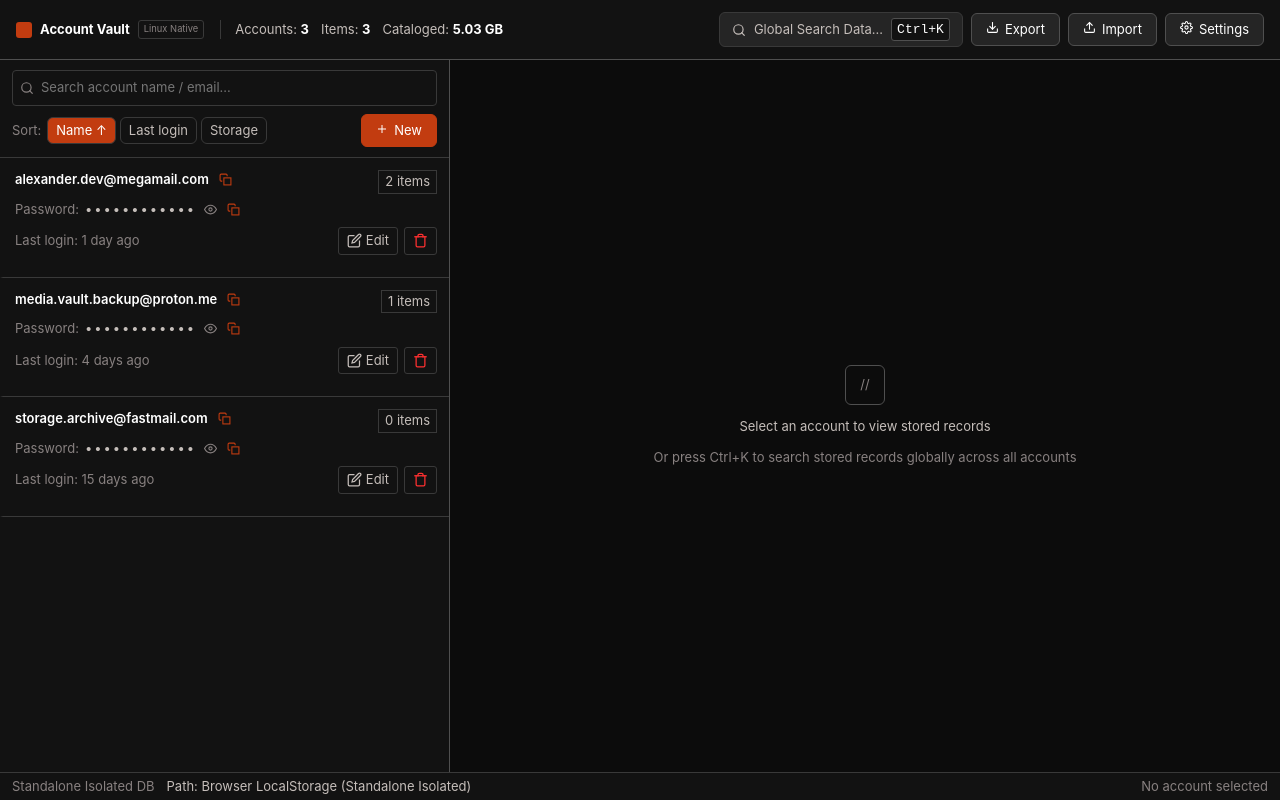
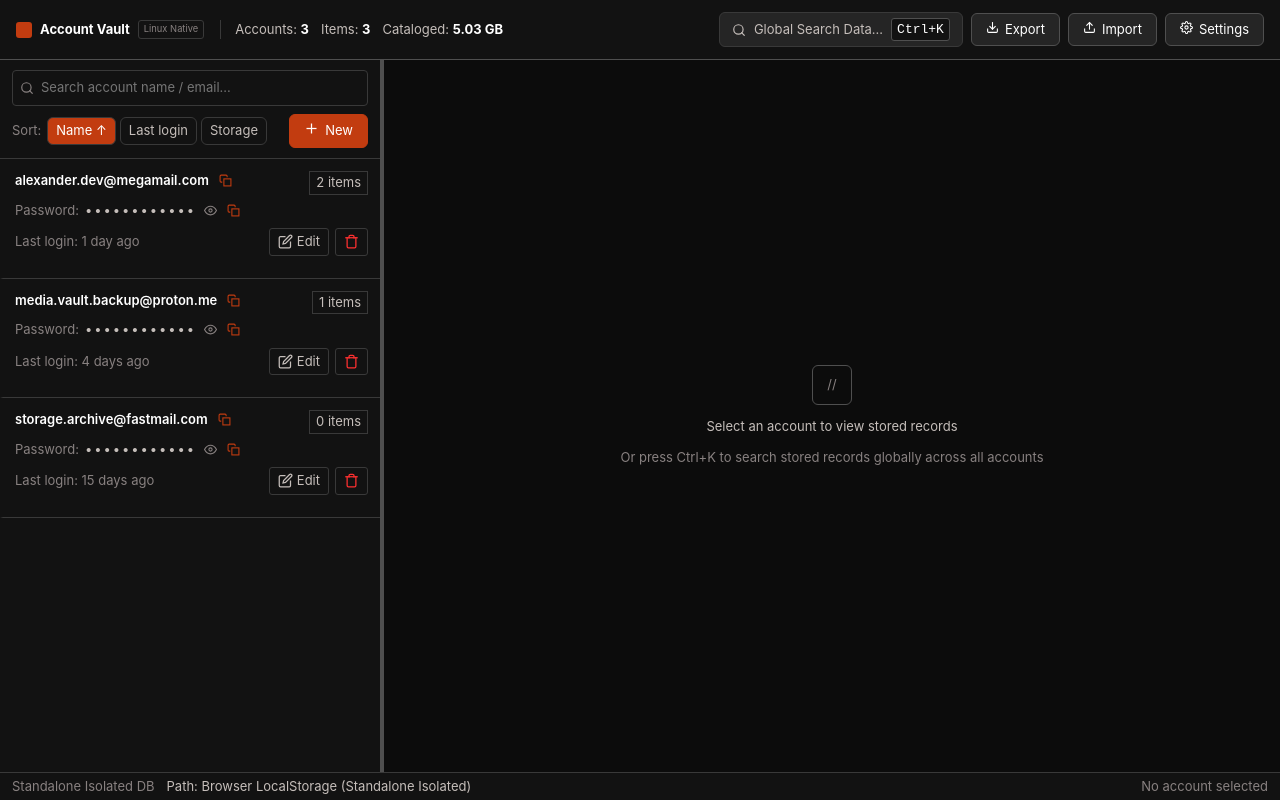
Before and after one commit to codewiththura/PikVault-Desktop, a React (Vite) app: page / in a window 1280 px wide. Built offline with nearby package versions, Linux system fonts and the light colour scheme.

Commit message:
feat: implement resizable sidebar with custom hook, local storage persistence, and keyboard accessibility

```diff
--- a/src/App.tsx
+++ b/src/App.tsx
@@ -14,6 +14,7 @@ import { SettingsModal } from "./components/settings/SettingsModal";
 import { ImagePreviewModal } from "./components/common/ImagePreviewModal";
 import { StorageGauge } from "./components/common/StorageGauge";
 import { RefreshCwIcon } from "./components/common/Icons";
+import { useResizableSidebar } from "./hooks/useResizableSidebar";
 import { Account, StoredItem } from "./types";
 import {
   formatDateTime,
@@ -109,6 +110,21 @@ export const App: React.FC = () => {
     }
   };
 
+  // Resizable Sidebar Hook
+  const {
+    sidebarWidth,
+    isResizing,
+    startResizing,
+    resetWidth,
+    handleKeyDown: handleSidebarKeyDown,
+    minWidth: minSidebarWidth,
+    maxWidth: maxSidebarWidth,
+  } = useResizableSidebar({
+    minWidth: 260,
+    maxWidth: 600,
+    defaultWidth: 380,
+  });
+
   return (
     <div
       style={{
@@ -127,18 +143,46 @@ export const App: React.FC = () => {
         {/* Left Master Pane: Accounts */}
         <aside
           style={{
-            width: "var(--sidebar-width)",
-            minWidth: "280px",
-            borderRight: "1px solid var(--border-strong)",
+            width: `${sidebarWidth}px`,
+            minWidth: `${minSidebarWidth}px`,
+            maxWidth: `${maxSidebarWidth}px`,
             background: "var(--bg-primary)",
             display: "flex",
             flexDirection: "column",
             height: "100%",
+            flexShrink: 0,
           }}
         >
           <AccountSortBar onAddAccount={handleOpenNewAccount} />
           <AccountList onEditAccount={handleEditAccount} />
         </aside>
+
+        {/* Resizer Divider */}
+        <div
+          role="separator"
+          aria-orientation="vertical"
+          aria-label="Resize sidebar"
+          aria-valuenow={sidebarWidth}
+          aria-valuemin={minSidebarWidth}
+          aria-valuemax={maxSidebarWidth}
+          tabIndex={0}
+          onMouseDown={startResizing}
+          onDoubleClick={resetWidth}
+          onKeyDown={handleSidebarKeyDown}
+          style={{
+            width: "4px",
+            cursor: "col-resize",
+            background: isResizing
+              ? "var(--accent-white)"
+              : "var(--border-strong)",
+            position: "relative",
+            flexShrink: 0,
+            zIndex: 10,
+            transition: isResizing ? "none" : "background 0.15s ease",
+          }}
+          className="sidebar-resizer"
+          title="Drag to resize sidebar (Double-click to reset)"
+        />
 
         {/* Right Detail Pane: Stored Data Catalog */}
         <main
--- a/src/components/accounts/AccountSortBar.tsx
+++ b/src/components/accounts/AccountSortBar.tsx
@@ -65,6 +65,7 @@ export const AccountSortBar: React.FC<AccountSortBarProps> = ({
           display: "flex",
           alignItems: "center",
           justifyContent: "space-between",
+          flexWrap: "wrap",
           gap: "4px",
         }}
       >
@@ -135,7 +136,7 @@ export const AccountSortBar: React.FC<AccountSortBarProps> = ({
 
         <Button
           variant="primary"
-          icon={<PlusIcon size={12} />}
+          icon={<PlusIcon size={15} />}
           onClick={onAddAccount}
           title="Add new account record"
         >
--- /dev/null
+++ b/src/hooks/useResizableSidebar.ts
@@ -0,0 +1,169 @@
+import React, { useState, useRef, useEffect, useCallback } from "react";
+
+export interface UseResizableSidebarOptions {
+  /** Minimum allowable sidebar width in pixels. Default: 260 */
+  minWidth?: number;
+  /** Maximum allowable sidebar width in pixels. Default: 600 */
+  maxWidth?: number;
+  /** Default width when no persisted value exists or when reset. Default: 380 */
+  defaultWidth?: number;
+  /** LocalStorage key used to persist user preference. Default: "account_vault_sidebar_width" */
+  storageKey?: string;
+  /** Minimum width to preserve for the main content area. Default: 320 */
+  minRemainingWidth?: number;
+}
+
+export interface UseResizableSidebarReturn {
+  sidebarWidth: number;
+  isResizing: boolean;
+  startResizing: (e: React.MouseEvent) => void;
+  resetWidth: () => void;
+  handleKeyDown: (e: React.KeyboardEvent) => void;
+  minWidth: number;
+  maxWidth: number;
+  setSidebarWidth: React.Dispatch<React.SetStateAction<number>>;
+}
+
+export const useResizableSidebar = ({
+  minWidth = 260,
+  maxWidth = 600,
+  defaultWidth = 380,
+  storageKey = "account_vault_sidebar_width",
+  minRemainingWidth = 320,
+}: UseResizableSidebarOptions = {}): UseResizableSidebarReturn => {
+  // Read initial width from localStorage if available
+  const [sidebarWidth, setSidebarWidth] = useState<number>(() => {
+    try {
+      const saved = localStorage.getItem(storageKey);
+      if (saved) {
+        const parsed = parseInt(saved, 10);
+        if (!isNaN(parsed) && parsed >= minWidth && parsed <= maxWidth) {
+          return parsed;
+        }
+      }
+    } catch {
+      // Ignore storage access errors
+    }
+    return defaultWidth;
+  });
+
+  const [isResizing, setIsResizing] = useState(false);
+  const isResizingRef = useRef(false);
+
+  // Mouse drag initializer
+  const startResizing = useCallback((e: React.MouseEvent) => {
+    e.preventDefault();
+    setIsResizing(true);
+    isResizingRef.current = true;
+  }, []);
+
+  // Reset to default width
+  const resetWidth = useCallback(() => {
+    setSidebarWidth(defaultWidth);
+    try {
+      localStorage.setItem(storageKey, String(defaultWidth));
+    } catch {
+      // Ignore storage access errors
+    }
+  }, [defaultWidth, storageKey]);
+
+  // Keyboard accessibility handler for Left / Right arrow adjustment
+  const handleKeyDown = useCallback(
+    (e: React.KeyboardEvent) => {
+      const step = e.shiftKey ? 20 : 10;
+      if (e.key === "ArrowLeft") {
+        e.preventDefault();
+        setSidebarWidth((prev) => {
+          const next = Math.max(minWidth, prev - step);
+          try {
+            localStorage.setItem(storageKey, String(next));
+          } catch {}
+          return next;
+        });
+      } else if (e.key === "ArrowRight") {
+        e.preventDefault();
+        setSidebarWidth((prev) => {
+          const maxAllowed = Math.min(
+            maxWidth,
+            Math.max(minWidth, window.innerWidth - minRemainingWidth)
+          );
+          const next = Math.min(maxAllowed, prev + step);
+          try {
+            localStorage.setItem(storageKey, String(next));
+          } catch {}
+          return next;
+        });
+      } else if (e.key === "Home") {
+        e.preventDefault();
+        setSidebarWidth(minWidth);
+        try {
+          localStorage.setItem(storageKey, String(minWidth));
+        } catch {}
+      } else if (e.key === "End") {
+        e.preventDefault();
+        const maxAllowed = Math.min(
+          maxWidth,
+          Math.max(minWidth, window.innerWidth - minRemainingWidth)
+        );
+        setSidebarWidth(maxAllowed);
+        try {
+          localStorage.setItem(storageKey, String(maxAllowed));
+        } catch {}
+      }
+    },
+    [minWidth, maxWidth, minRemainingWidth, storageKey]
+  );
+
+  // Window mouse move & up listeners during active drag
+  useEffect(() => {
+    const handleMouseMove = (e: MouseEvent) => {
+      if (!isResizingRef.current) return;
+      const maxAllowed = Math.min(
+        maxWidth,
+        Math.max(minWidth, window.innerWidth - minRemainingWidth)
+      );
+      const clampedWidth = Math.max(minWidth, Math.min(maxAllowed, e.clientX));
+      setSidebarWidth(clampedWidth);
+    };
+
+    const handleMouseUp = () => {
+      if (isResizingRef.current) {
+        isResizingRef.current = false;
+        setIsResizing(false);
+        setSidebarWidth((currentWidth) => {
+          try {
+            localStorage.setItem(storageKey, String(currentWidth));
+          } catch {
+            // Ignore storage access errors
+          }
+          return currentWidth;
+        });
+      }
+    };
+
+    if (isResizing) {
+      document.body.style.cursor = "col-resize";
+      document.body.style.userSelect = "none";
+      window.addEventListener("mousemove", handleMouseMove);
+      window.addEventListener("mouseup", handleMouseUp);
+    }
+
+    return () => {
+      document.body.style.cursor = "";
+      document.body.style.userSelect = "";
+      window.removeEventListener("mousemove", handleMouseMove);
+      window.removeEventListener("mouseup", handleMouseUp);
+    };
+  }, [isResizing, minWidth, maxWidth, minRemainingWidth, storageKey]);
+
+  return {
+    sidebarWidth,
+    isResizing,
+    startResizing,
+    resetWidth,
+    handleKeyDown,
+    minWidth,
+    maxWidth,
+    setSidebarWidth,
+  };
+};
--- a/src/styles/global.css
+++ b/src/styles/global.css
@@ -219,3 +219,15 @@
 .data-table tr:hover td {
   background: var(--bg-secondary);
 }
+
+/* Sidebar Resizer Divider */
+.sidebar-resizer {
+  user-select: none;
+  touch-action: none;
+  outline: none;
+}
+
+.sidebar-resizer:hover,
+.sidebar-resizer:focus-visible {
+  background: var(--accent-white) !important;
+}
```
Also changed, not shown: 1 other file (tests, documents, lock files or other folders).
